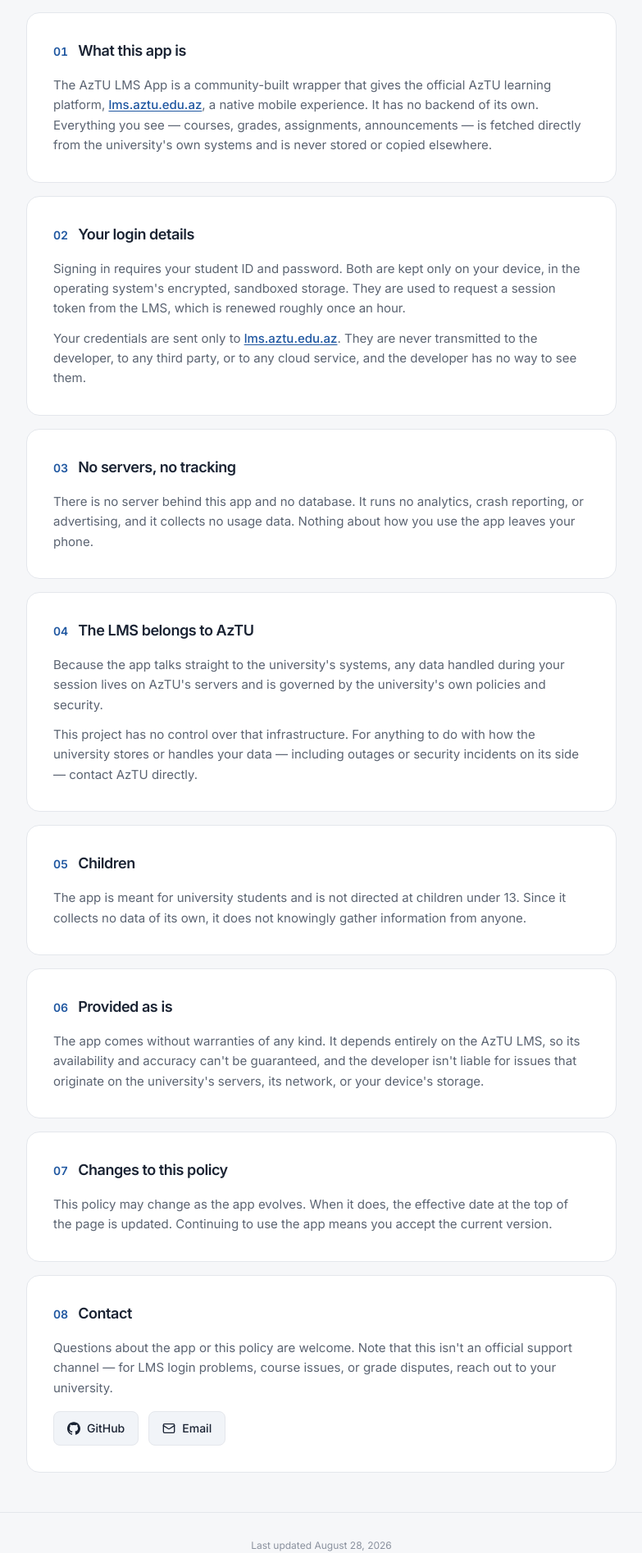
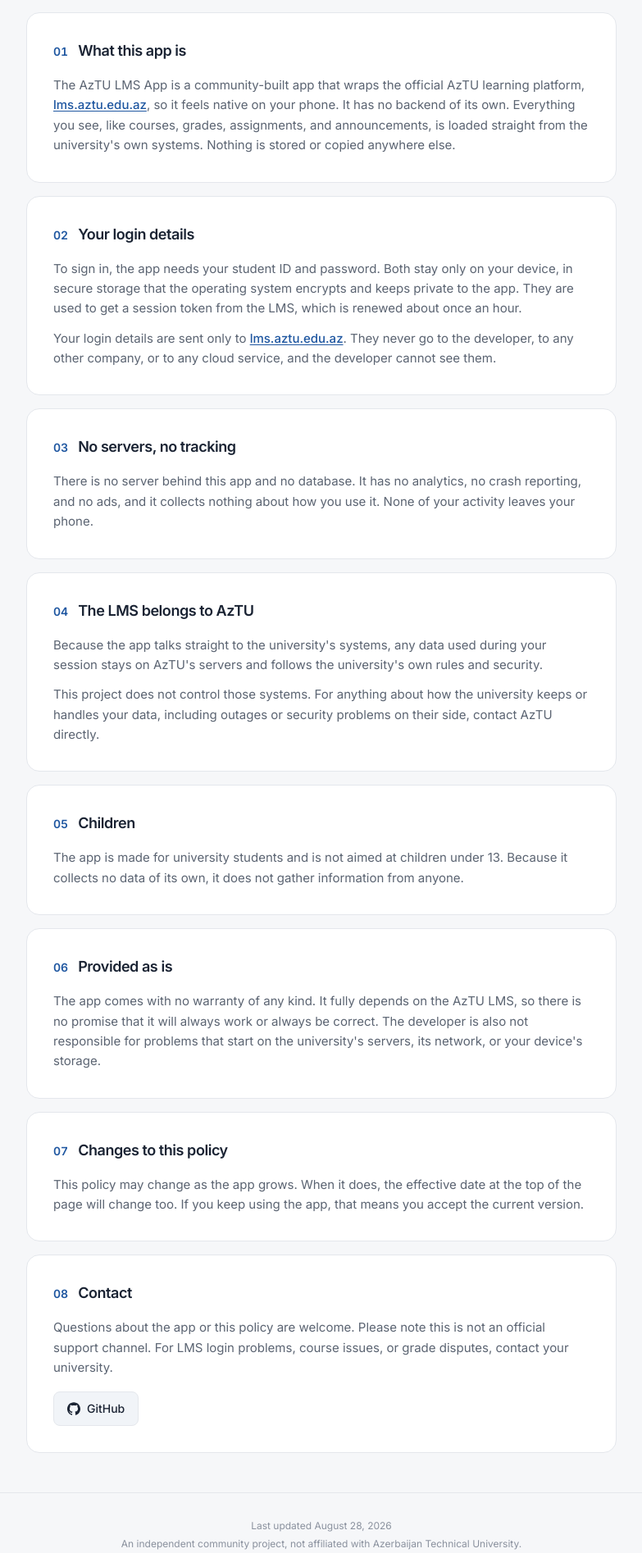
Before and after one commit to yusifaliyevpro/aztu-lms-privacy-notice, a Next.js app: page /privacy in a window 1280 px wide. Shown: the part 328-2222 px from the top of the page at 82% size, without its empty margins (248-1031 px from the left). Built offline with nearby package versions, Linux system fonts and the light colour scheme.

Commit message:
chore: update privacy policy text for clarity and consistency

```diff
--- a/src/app/privacy/page.tsx
+++ b/src/app/privacy/page.tsx
@@ -2,7 +2,7 @@
 import Navbar from "@/components/Navbar";
 import SectionCard from "@/components/SectionCard";
 
-export const metadata = { title: "Privacy Policy — AzTU LMS App" };
+export const metadata = { title: "Privacy Policy | AzTU LMS App" };
 
 const lmsLink = (
   <a
@@ -42,69 +42,69 @@
 
         <SectionCard number={1} title="What this app is">
           <p>
-            The AzTU LMS App is a community-built wrapper that gives the official AzTU learning platform, {lmsLink}, a
-            native mobile experience. It has no backend of its own. Everything you see — courses, grades, assignments,
-            announcements — is fetched directly from the university&apos;s own systems and is never stored or copied
-            elsewhere.
+            The AzTU LMS App is a community-built app that wraps the official AzTU learning platform, {lmsLink}, so it
+            feels native on your phone. It has no backend of its own. Everything you see, like courses, grades,
+            assignments, and announcements, is loaded straight from the university&apos;s own systems. Nothing is stored
+            or copied anywhere else.
           </p>
         </SectionCard>
 
         <SectionCard number={2} title="Your login details">
           <p>
-            Signing in requires your student ID and password. Both are kept only on your device, in the operating
-            system&apos;s encrypted, sandboxed storage. They are used to request a session token from the LMS, which is
-            renewed roughly once an hour.
+            To sign in, the app needs your student ID and password. Both stay only on your device, in secure storage
+            that the operating system encrypts and keeps private to the app. They are used to get a session token from
+            the LMS, which is renewed about once an hour.
           </p>
           <p>
-            Your credentials are sent only to {lmsLink}. They are never transmitted to the developer, to any third
-            party, or to any cloud service, and the developer has no way to see them.
+            Your login details are sent only to {lmsLink}. They never go to the developer, to any other company, or to
+            any cloud service, and the developer cannot see them.
           </p>
         </SectionCard>
 
         <SectionCard number={3} title="No servers, no tracking">
           <p>
-            There is no server behind this app and no database. It runs no analytics, crash reporting, or advertising,
-            and it collects no usage data. Nothing about how you use the app leaves your phone.
+            There is no server behind this app and no database. It has no analytics, no crash reporting, and no ads, and
+            it collects nothing about how you use it. None of your activity leaves your phone.
           </p>
         </SectionCard>
 
         <SectionCard number={4} title="The LMS belongs to AzTU">
           <p>
-            Because the app talks straight to the university&apos;s systems, any data handled during your session lives
-            on AzTU&apos;s servers and is governed by the university&apos;s own policies and security.
+            Because the app talks straight to the university&apos;s systems, any data used during your session stays on
+            AzTU&apos;s servers and follows the university&apos;s own rules and security.
           </p>
           <p>
-            This project has no control over that infrastructure. For anything to do with how the university stores or
-            handles your data — including outages or security incidents on its side — contact AzTU directly.
+            This project does not control those systems. For anything about how the university keeps or handles your
+            data, including outages or security problems on their side, contact AzTU directly.
           </p>
         </SectionCard>
 
         <SectionCard number={5} title="Children">
           <p>
-            The app is meant for university students and is not directed at children under 13. Since it collects no data
-            of its own, it does not knowingly gather information from anyone.
+            The app is made for university students and is not aimed at children under 13. Because it collects no data of
+            its own, it does not gather information from anyone.
           </p>
         </SectionCard>
 
         <SectionCard number={6} title="Provided as is">
           <p>
-            The app comes without warranties of any kind. It depends entirely on the AzTU LMS, so its availability and
-            accuracy can&apos;t be guaranteed, and the developer isn&apos;t liable for issues that originate on the
+            The app comes with no warranty of any kind. It fully depends on the AzTU LMS, so there is no promise that it
+            will always work or always be correct. The developer is also not responsible for problems that start on the
             university&apos;s servers, its network, or your device&apos;s storage.
           </p>
         </SectionCard>
 
         <SectionCard number={7} title="Changes to this policy">
           <p>
-            This policy may change as the app evolves. When it does, the effective date at the top of the page is
-            updated. Continuing to use the app means you accept the current version.
+            This policy may change as the app grows. When it does, the effective date at the top of the page will change
+            too. If you keep using the app, that means you accept the current version.
           </p>
         </SectionCard>
 
         <SectionCard number={8} title="Contact">
           <p>
-            Questions about the app or this policy are welcome. Note that this isn&apos;t an official support channel —
-            for LMS login problems, course issues, or grade disputes, reach out to your university.
+            Questions about the app or this policy are welcome. Please note this is not an official support channel. For
+            LMS login problems, course issues, or grade disputes, contact your university.
           </p>
           <div className="flex flex-wrap gap-3 pt-1">
             <a
@@ -118,26 +118,6 @@
               </svg>
               GitHub
             </a>
-            <a
-              href="mailto:yusifaliyevpro@gmail.com"
-              className="inline-flex items-center gap-2 rounded-lg border border-border bg-surface-muted px-4 py-2.5 text-sm font-medium text-text transition-colors hover:border-border-strong"
-            >
-              <svg
-                width="16"
-                height="16"
-                viewBox="0 0 24 24"
-                fill="none"
-                stroke="currentColor"
-                strokeWidth="2"
-                strokeLinecap="round"
-                strokeLinejoin="round"
-                aria-hidden="true"
-              >
-                <rect width="20" height="16" x="2" y="4" rx="2" />
-                <path d="m22 7-8.97 5.7a1.94 1.94 0 0 1-2.06 0L2 7" />
-              </svg>
-              Email
-            </a>
           </div>
         </SectionCard>
       </main>
```
